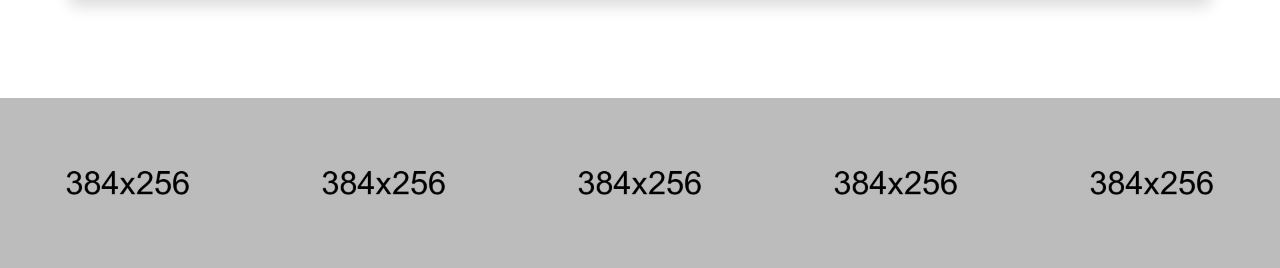
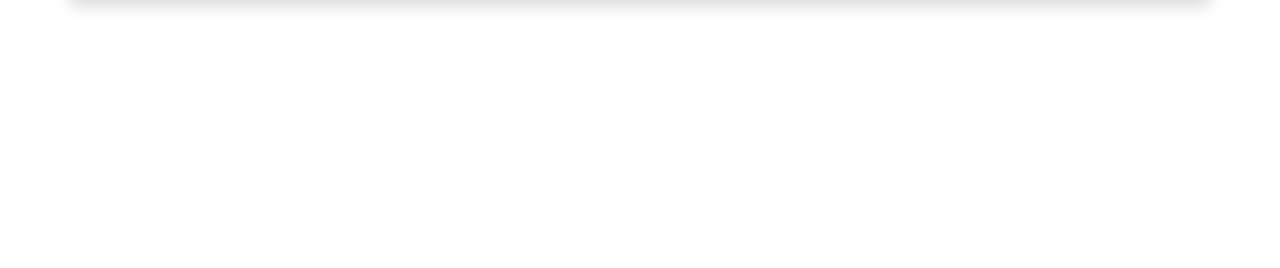
Before and after one commit to chucho0rtiz/SanComidas, a website: page index.html in a window 1280 px wide. Shown: the part 2556-2824 px from the top of the page. After the commit the page ends 2654 px from the top, so only its background shows below. Drawn offline with Linux system fonts and the light colour scheme; some packages are replaced by stand-ins of ours.

Commit message:
grupo de imagenes

```diff
--- a/index.html
+++ b/index.html
@@ -390,7 +390,7 @@
 
         <!-- gallery-section
 			================================================== -->
-        <section class="gallery-section">
+        <!-- <section class="gallery-section">
             <ul class="gallery-list">
                 <li>
                     <a href="#"><img src="upload/others/g1.jpg" alt=""></a>
@@ -408,7 +408,7 @@
                     <a href="#"><img src="upload/others/g5.jpg" alt=""></a>
                 </li>
             </ul>
-        </section>
+        </section> -->
         <!-- End gallery section -->
 
 
```
